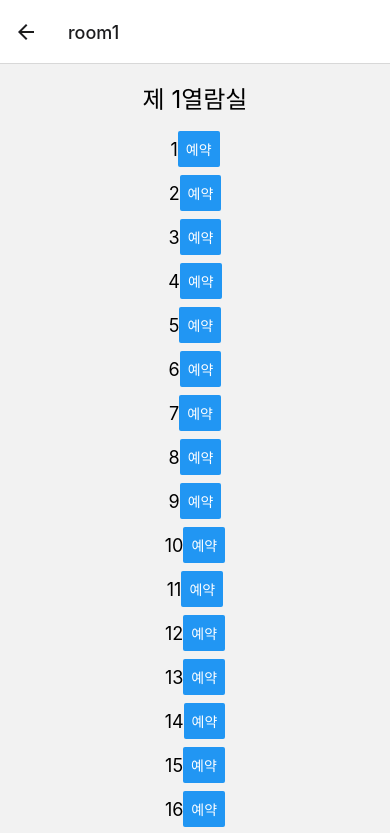
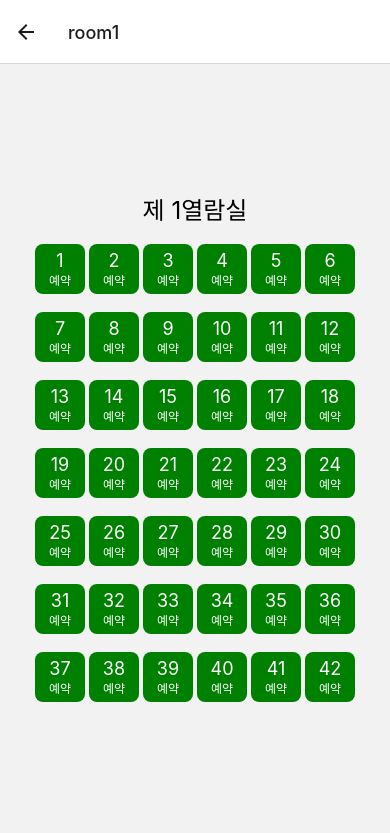
Before and after one commit to SJA-ai22/React_Native_practice, a React Native app: screen /room1 in a window 390 px wide. Shown: the top 833 px of the page. Built offline with nearby package versions, Linux system fonts and the light colour scheme.

Commit message:
디테일 페이지

```diff
--- a/src/pages/DetailPages/room1Page.jsx
+++ b/src/pages/DetailPages/room1Page.jsx
@@ -1,8 +1,12 @@
 import React, { useState } from 'react';
-import { View, Text, Button, StyleSheet } from 'react-native';
+import { View, Text, TouchableOpacity, StyleSheet } from 'react-native';
 
 const Room1 = () => {
-  const [seats, setSeats] = useState(Array(20).fill(false));
+  const seatsPerRow = 6;
+  const totalRows = 7;
+  const totalSeats = seatsPerRow * totalRows;
+
+  const [seats, setSeats] = useState(Array(totalSeats).fill(false));
 
   const handleSeatReservation = (index) => {
     const updatedSeats = [...seats];
@@ -10,18 +14,41 @@ const Room1 = () => {
     setSeats(updatedSeats);
   };
 
+  const renderSeats = () => {
+    const seatRows = [];
+    for (let i = 0; i < totalRows; i++) {
+      const seatRow = [];
+      for (let j = 0; j < seatsPerRow; j++) {
+        const index = i * seatsPerRow + j;
+        seatRow.push(
+          <TouchableOpacity
+            key={index}
+            style={[
+              styles.seatContainer,
+              { backgroundColor: seats[index] ? 'red' : 'green' },
+            ]}
+            onPress={() => handleSeatReservation(index)}
+          >
+            <Text style={styles.seatNumber}>{index + 1}</Text>
+            <Text style={styles.reservationText}>
+              {seats[index] ? '예약 취소' : '예약'}
+            </Text>
+          </TouchableOpacity>
+        );
+      }
+      seatRows.push(
+        <View key={i} style={styles.seatRow}>
+          {seatRow}
+        </View>
+      );
+    }
+    return seatRows;
+  };
+
   return (
     <View style={styles.container}>
       <Text style={styles.title}>제 1열람실</Text>
-      {seats.map((isReserved, index) => (
-        <View key={index} style={styles.seatContainer}>
-          <Text style={styles.seatNumber}>{index + 1}</Text>
-          <Button
-            title={isReserved ? '예약 취소' : '예약'}
-            onPress={() => handleSeatReservation(index)}
-          />
-        </View>
-      ))}
+      {renderSeats()}
     </View>
   );
 };
@@ -38,13 +65,25 @@ const styles = StyleSheet.create({
     marginBottom: 16,
   },
   seatContainer: {
-    flexDirection: 'row',
-    justifyContent: 'space-between',
+    width: 50,
+    height: 50,
+    justifyContent: 'center',
     alignItems: 'center',
     marginBottom: 8,
+    borderRadius: 8,
+    margin: 2,
   },
   seatNumber: {
     fontSize: 18,
+    color: 'white',
+  },
+  reservationText: {
+    fontSize: 12,
+    color: 'white',
+  },
+  seatRow: {
+    flexDirection: 'row',
+    marginBottom: 8,
   },
 });
 
--- a/src/pages/Home.js
+++ b/src/pages/Home.js
@@ -37,11 +37,12 @@ const styles = StyleSheet.create({
     flex: 1,
     justifyContent: 'center',
     alignItems: 'center',
-    padding: 16,
+    backgroundColor: 'white',
+    paddingBottom: 100,
   },
   title: {
     fontSize: 24,
-    marginBottom: 16,
+    marginBottom: 30,
   },
 });
 
--- a/src/pages/LoginPage.jsx
+++ b/src/pages/LoginPage.jsx
@@ -1,5 +1,5 @@
 import React, { useState } from 'react';
-import { View, Text, TextInput, Button, StyleSheet } from 'react-native';
+import { View, Text, TextInput, Button, StyleSheet, TouchableOpacity } from 'react-native';
 
 const LoginPage = ({ navigation }) => {
   const [email, setEmail] = useState('');
@@ -18,8 +18,8 @@ const LoginPage = ({ navigation }) => {
   };
 
   const buttonStyle = email_check(email) && password_check(password)
-    ? { backgroundColor: '#152536' }
-    : { backgroundColor: 'gray' };
+    ? { color: 'black', fontSize: 17, backgroundColor: '#9EA4AA', padding: 10}
+    : { color: 'gray', fontSize: 17, backgroundColor: '#9EA4AA', padding: 10};
 
   const handleLogin = () => {
     if (email_check(email) && password_check(password)) {
@@ -59,7 +59,9 @@ const LoginPage = ({ navigation }) => {
           <Text style={{ color: 'red' }}>비밀번호 형식이 올바르지 않습니다.</Text>
         )}
       </View>
-      <Button style={{buttonStyle}} title="확인" onPress={handleLogin} />
+      <TouchableOpacity style={styles.submit_wrap} onPress={handleLogin}>
+        <Text style={[styles.submit_btn, buttonStyle]}>확인</Text>
+      </TouchableOpacity>
     </View>
   );
 };
@@ -69,8 +71,8 @@ const styles = StyleSheet.create({
     flex: 1,
     justifyContent: 'center',
     alignItems: 'center',
-    marginBottom: 100,
     backgroundColor: 'white',
+    paddingBottom: 100,
   },
   title: {
     fontSize: 30,
@@ -88,6 +90,12 @@ const styles = StyleSheet.create({
   warning: {
     marginBottom: 20,
   },
+  submit_wrap: {
+    width: 100,
+  },
+  submit_btn: {
+    textAlign: 'center',
+  }
 });
 
 export default LoginPage;
--- a/src/pages/Seat_Reserve.js
+++ b/src/pages/Seat_Reserve.js
@@ -27,11 +27,19 @@ const ReservationPage = ({ navigation }) => {
       flex: 1,
       justifyContent: 'center',
       alignItems: 'center',
+      marginBottom: 100,
     },
     title: {
       fontSize: 24,
       marginBottom: 16,
     },
+    room: {
+      width: 200,
+      height: 120,
+    },
+    room_btn: {
+      textAlign: 'center',
+    }
   });
 
   export default ReservationPage;
```
